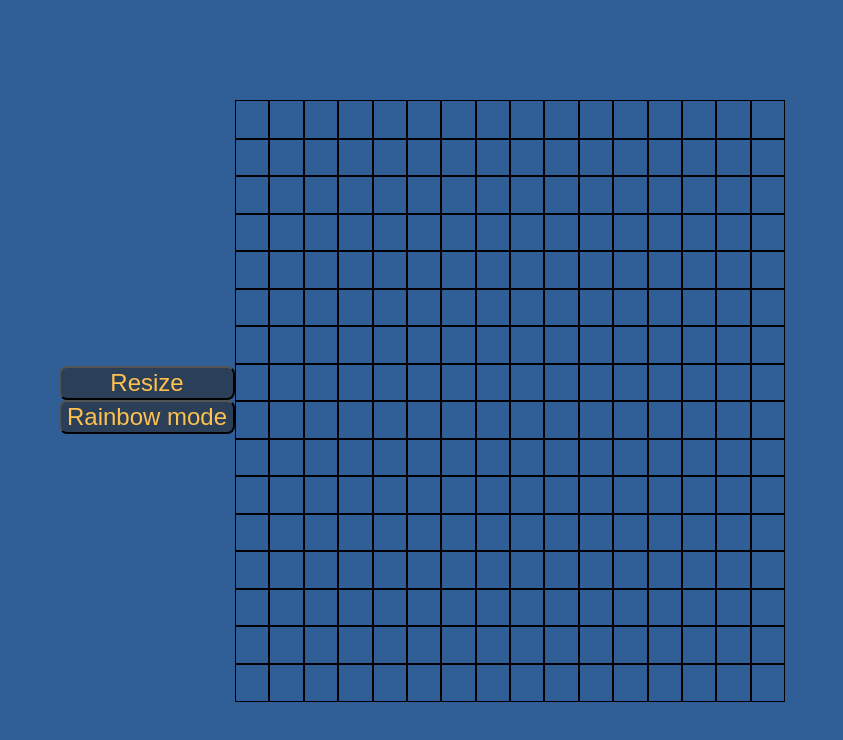
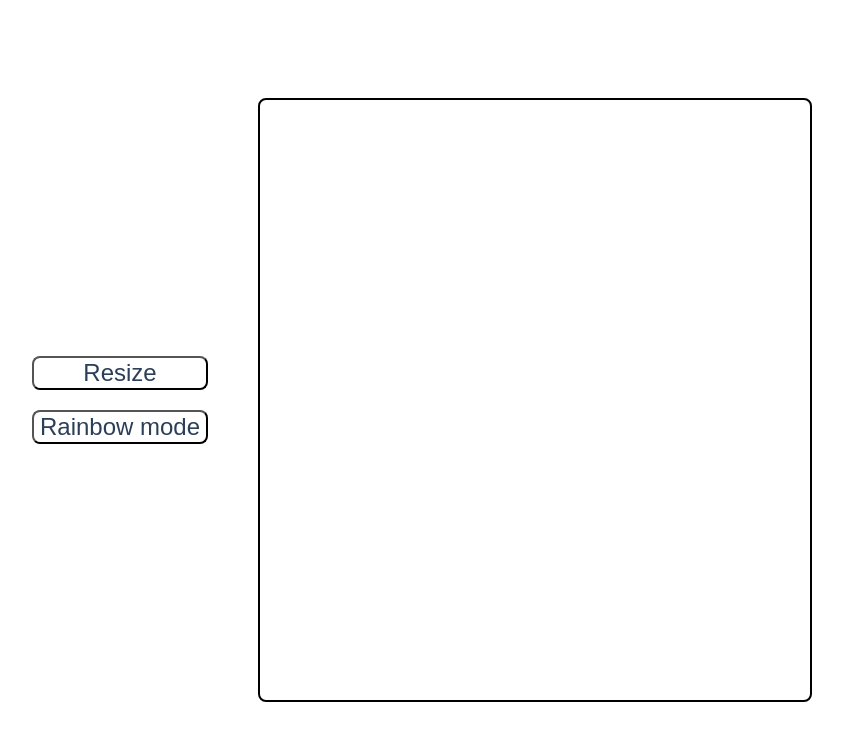
Before and after one commit to xansaif/sketch, a plain HTML site: page index.html in a window 1280 px wide. Shown: the whole page, without its empty margins (218-1061 px from the left). Drawn offline with Linux system fonts and the light colour scheme.

Commit message:
Change some style and "Clean" code a bit and Write README

```diff
--- a/index.html
+++ b/index.html
@@ -8,11 +8,13 @@
     <title>Document</title>
 </head>
 <body>
+    <div class="bigContainer">
     <div class="buttons">
-    <button id="buttonSize" >Resize</button>
-    <button id="buttonRainbow" >Rainbow mode</button>
+        <button id="buttonSize" >Resize</button>
+        <button id="buttonRainbow" >Rainbow mode</button>
     </div>
     <div class="container">
+    </div>
     </div>
 </body>
 <script src="script.js" defer></script>
--- a/script.js
+++ b/script.js
@@ -5,11 +5,6 @@ let SizeBtn = document.getElementById("buttonSize")
 let rainbowBtn = document.getElementById("buttonRainbow")
 lineDiv.classList.add("line");
 inlineDiv.classList.add("squre")
-
-inlineDivCss = `border-style:solid;
-                border-width: 0.2px;
-                flex-shrink: 1;
-                flex-basis: 100%;`
 
 function creatGrid(num)
 {
@@ -19,15 +14,12 @@ for (let i = 1; i<=num; i++)
     let lineDiv = document.createElement("div");
     lineDiv.classList.add("line");
     container.appendChild(lineDiv);
-    console.log("line")
     for (let i=1;i<=num;i++)
     {
         let inlineDiv = document.createElement("div");
         inlineDiv.classList.add("squre");
-        //inlineDiv.textContent = "a";
         inlineDiv.addEventListener("mouseover",() => inlineDiv.style.cssText = `background-color: black;`);
         lineDiv.appendChild(inlineDiv);
-        console.log("inline")
     }
 }
 }
@@ -43,13 +35,9 @@ for (let i = 1; i<=num; i++)
     console.log("line")
     for (let i=1;i<=num;i++)
     {
-        colors = ["red","green","blue"];
-
-        let userColor = colors[Math.floor(Math.random()*3)];
+        let userColor = "#000000".replace(/0/g,function(){return (~~(Math.random()*16)).toString(16);});
         let inlineDiv = document.createElement("div");
         inlineDiv.setAttribute(`id`,`squre${i}`);
-        //inlineDiv.textContent = "a";
-        inlineDiv.style.cssText = inlineDivCss;
         inlineDiv.addEventListener("mouseover",() => inlineDiv.style.cssText = `background-color: ${userColor};`);
         console.log(userColor);
         lineDiv.appendChild(inlineDiv);
@@ -57,9 +45,7 @@ for (let i = 1; i<=num; i++)
     }
 }
 }
-//let grid_size = alert("Enter gride size");
-let userInput = 16
-creatGrid(userInput)
+
 
 function setRainbow ()
 {
@@ -83,12 +69,16 @@ function setGriidSize ()
     else creatGrid(userInput);
 }
 
+let userInput = 16;
+creatGrid(userInput);
 
 SizeBtn.addEventListener("click",() =>
-
-    {
-        userInput = prompt("Enter the grid size");
-        setGriidSize();
-    });
+{
+    userInput = prompt("Enter the grid size");
+    setGriidSize();
+});
 
 rainbowBtn.addEventListener("click",() => setRainbow());
+
+let randomColor = 5
+console.log(randomColor)
--- a/style.css
+++ b/style.css
@@ -3,20 +3,26 @@ html, body, .container, .line, .squre
     margin: 0;
     height: 100%;
 }
-body
+body, .bigContainer
 {
-    background-color: #305e97;
     display: flex;
     justify-content: center;
     align-items: center;
 }
+
+.bigContainer
+{
+    gap: 50px;
+}
 .container
 {
+    border-style:solid;
+    border-width: 2px;
+    border-radius: 8px;
     display: flex;
     flex-direction: column;
     width: 550px;
     height: 600px;
-
 }
 .line
 {
@@ -27,8 +33,7 @@ body
 
 .line >div
 {
-    border-style:solid;
-    border-width: 0.2px;
+
     flex-shrink: 1;
     flex-basis: 100%;
 }
@@ -43,7 +48,7 @@ body
 {
     display: flex;
     flex-direction: column;
-    gap: 500;
+    gap: 20px;
 }
 
 button
@@ -52,7 +57,7 @@ button
     height: auto;
     width: auto;
     font-size: 24px;
-    background-color: #2b3f58;
-    color: rgb(255, 193, 78);
+    color: #2b3f58;
+    background-color: white ;
 
 }
```
Also changed, not shown: 1 other file.
